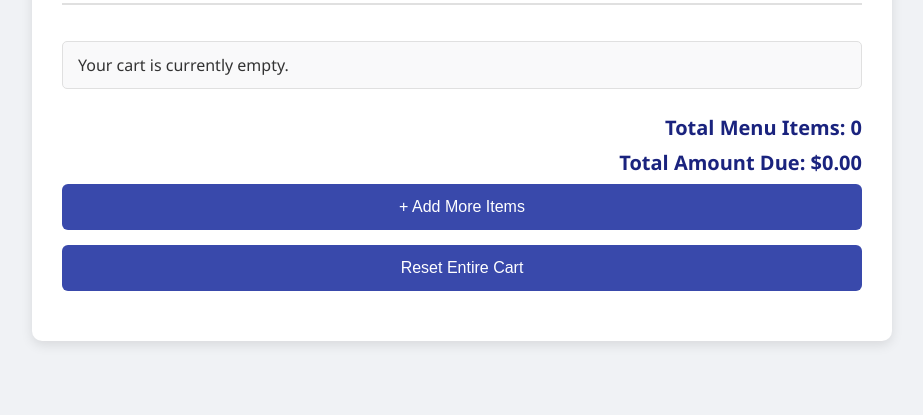
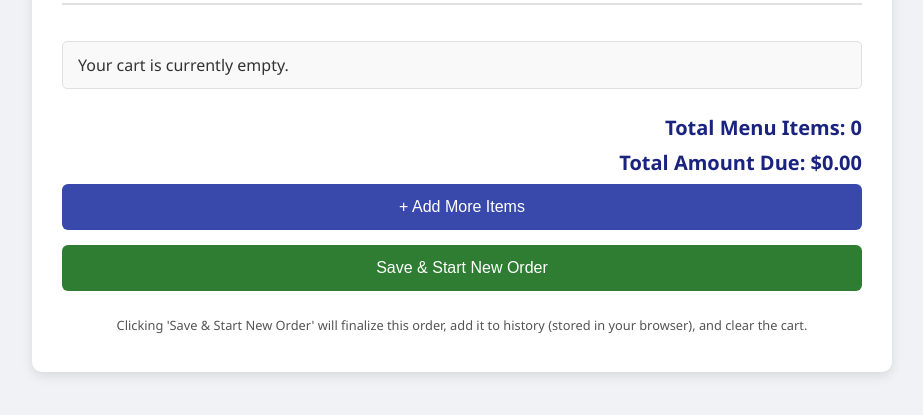
Before and after one commit to Greyson-Jun/POS, a plain HTML site: page cart.html in a window 1280 px wide. Shown: the part 131-546 px from the top of the page, without its empty margins (178-1101 px from the left). Drawn offline with Linux system fonts and the light colour scheme.

Commit message:
Update cart.html

```diff
--- a/cart.html
+++ b/cart.html
@@ -17,8 +17,11 @@
         </div>
         <div class="cart-actions">
             <button class="cart-button" onclick="window.location.href='index.html'">+ Add More Items</button>
-            <button class="cart-button danger" onclick="resetCart()">Reset Entire Cart</button>
+            <button class="cart-button success" onclick="startNewOrder()">Save & Start New Order</button>
         </div>
+         <p style="text-align: center; font-size: 0.8em; color: #555; margin-top: 15px;">
+            Clicking 'Save & Start New Order' will finalize this order, add it to history (stored in your browser), and clear the cart.
+        </p>
     </div>
 
     <div id="toast-container" aria-live="assertive" aria-atomic="true"></div>
```
